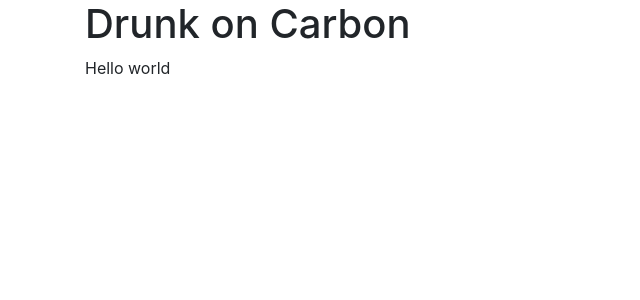
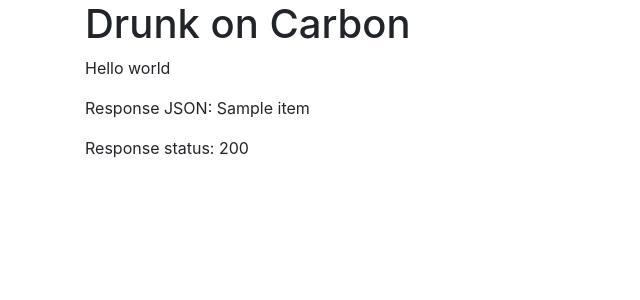
Before and after one commit to TayTufenkjian/drunk-on-carbon, a Django app: page / in a window 1280 px wide. Shown: the top 300 px of the page, without its empty margins (0-640 px from the left). Run offline with Django 4.2, Linux system fonts and the light colour scheme; tables that the repository leaves empty hold one stand-in row (values such as "Sample post"); a database or web service that is not in the repository returns one stand-in record (values such as "Sample title"); data that the repository does not hold is empty; some libraries are stand-ins or nearby versions.

Commit message:
working example of POST request using the Climatiq API

```diff
--- a/carbon/templates/index.html
+++ b/carbon/templates/index.html
@@ -4,4 +4,8 @@
     <h1>Drunk on Carbon</h1>
 
     <p>Hello world</p>
+
+    <p>Response JSON: {{ response_json }}</p>
+    <p>Response status: {{ response_status }}</p>
+
 {% endblock %}
--- a/carbon/templates/layout.html
+++ b/carbon/templates/layout.html
@@ -5,8 +5,8 @@
     <head>
         <title>Drunk on Carbon</title>
         <link rel="stylesheet" href="https://stackpath.bootstrapcdn.com/bootstrap/4.4.1/css/bootstrap.min.css" crossorigin="anonymous">
-        <link href="{% static 'carbon/styles.css' %}" rel="stylesheet">
-        <script src="{% static 'carbon/carbon.js' %}"></script>
+        <link href="{% static 'styles.css' %}" rel="stylesheet">
+        <script src="{% static 'carbon.js' %}"></script>
     </head>
     <body>
         <div class="container">
--- a/carbon/views.py
+++ b/carbon/views.py
@@ -1,5 +1,33 @@
+import requests
 from django.http import HttpResponse
 from django.shortcuts import render
 
+import os
+from dotenv import load_dotenv
+load_dotenv()
+
+CLIMATIQ_API_KEY= str(os.getenv("CLIMATIQ_API_KEY"))
+
 def index(request):
-    return render(request, 'index.html')
+    api_url = "https://beta3.api.climatiq.io/estimate"
+    headers = {
+            "Authorization": f"Bearer {CLIMATIQ_API_KEY}"
+          }
+    body = {
+            "emission_factor": "electricity-energy_source_grid_mix",
+            "parameters":
+                {
+                "energy": 4200,
+                "energy_unit": "kWh"
+                }
+        }
+
+    response = requests.post(api_url, json=body, headers=headers)
+    response_json = response.json()
+    response_status = response.status_code
+
+
+    return render(request, "index.html", {
+        "response_json": response_json,
+        "response_status": response_status
+        })
```
